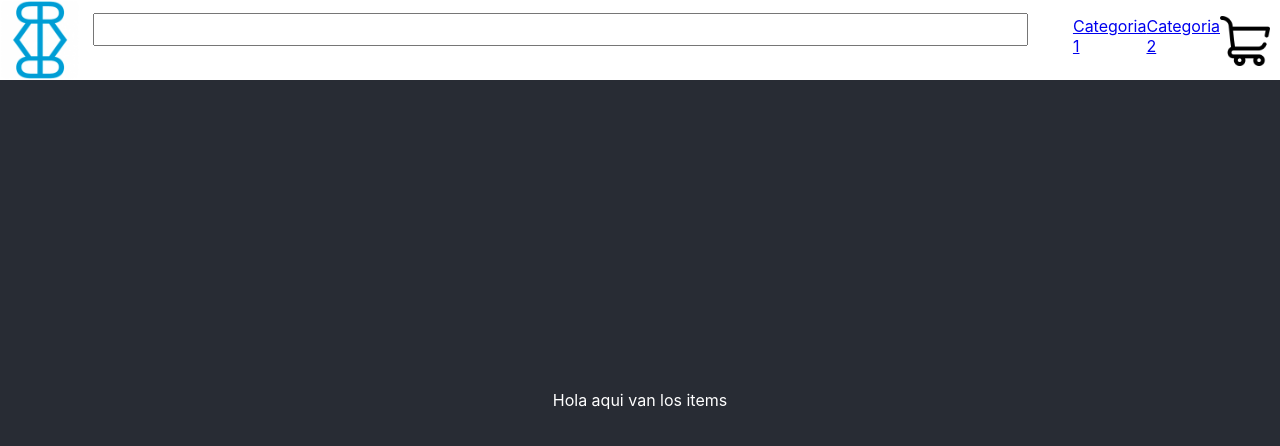
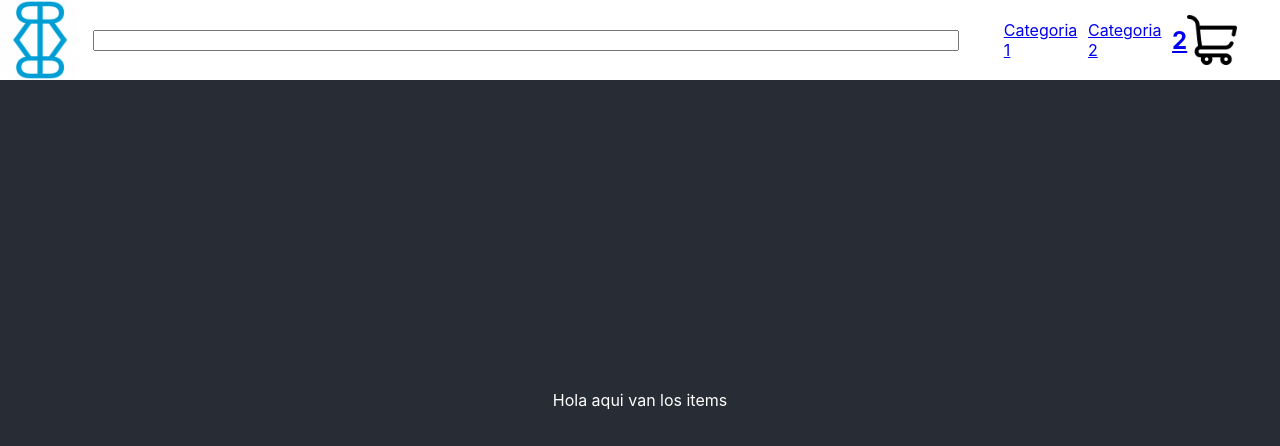
Before and after one commit to Raphoto1/proyectobasereactjs, a React (Create React App) app: page / in a window 1280 px wide. Shown: the top 446 px of the page. Built offline with nearby package versions, Linux system fonts and the light colour scheme.

Commit message:
se agrega espacio para contador de carrito y se centra el nav

```diff
--- a/src/components/Nav/CartWitget.jsx
+++ b/src/components/Nav/CartWitget.jsx
@@ -1,9 +1,13 @@
 import React from 'react'
 
-function CartWitget() {
+function CartWitget(props) {
   return (
-    <div>
-      <img className='shoppingCartIcon' src='./assets/Icons/ShoppingCart.png'/>
+    <div className='cartGroup'>
+      <a href="/">
+        <h1>{props.amount}</h1>
+        <img className='shoppingCartIcon' src='./assets/Icons/ShoppingCart.png'/>
+      </a>
+
     </div>
   )
 }
--- a/src/components/Nav/NavBar.jsx
+++ b/src/components/Nav/NavBar.jsx
@@ -18,7 +18,7 @@ function NavBar() {
                     <a href="/">Categoria 2</a>
                 </li>
                 <li>
-                    <CartWitget/>
+                    <CartWitget amount="2"/>
                 </li>
             </ul>
         </div>
--- a/src/styleSass/_navBar.scss
+++ b/src/styleSass/_navBar.scss
@@ -6,6 +6,7 @@
     overflow: hidden;
     flex-direction: row;
     flex-wrap: nowrap;
+    align-items: center;
     justify-content: space-around;
     top: 0;
     width: 100%;
@@ -16,7 +17,7 @@
         height: 100%;
         top: 0;
         padding-top: 0;
-        padding-right: 10px;
+        padding-right: 5%;
     }
     .burguerList{
         padding-top: 0;
@@ -25,9 +26,12 @@
         display: inline-flex;
         height: 100%;
         width: 100%;
+        margin: 0;
         li{
-            display: inline;
+            display: inline-flex;
+            align-items: center;
             top: 0;
+            padding-right: 5%;
             padding-top: 0;
             width:100%;
             height: 100%;
@@ -35,6 +39,7 @@
     }
     .logoNav{
         background-color: white;
+        height: 100%;
     }
 }
 .logoNav img{
@@ -43,11 +48,32 @@
 .search{
     width: 100%;
     padding: 1%;
+    align-items: center;
+    align-content: center;
+    top: 50%;
 }
 .search input{
-    height: 50%;
+    height: 70%;
     width: 100%;
+}
+.cartGroup{
+    display: inline-flex;
+    position: relative;
+    padding-right: 10%;
+    width: 100%;
+    top: 0;
+    a{
+        display: inline-flex;
+        align-items: center;
+        height: 100%;
+        top: 0;
+    }
+    a h1{
+        align-items: center;
+        top: 50%;
+    }
 }
 .shoppingCartIcon{
     height: 50px;
+    display: inline-flex;
 }
```
